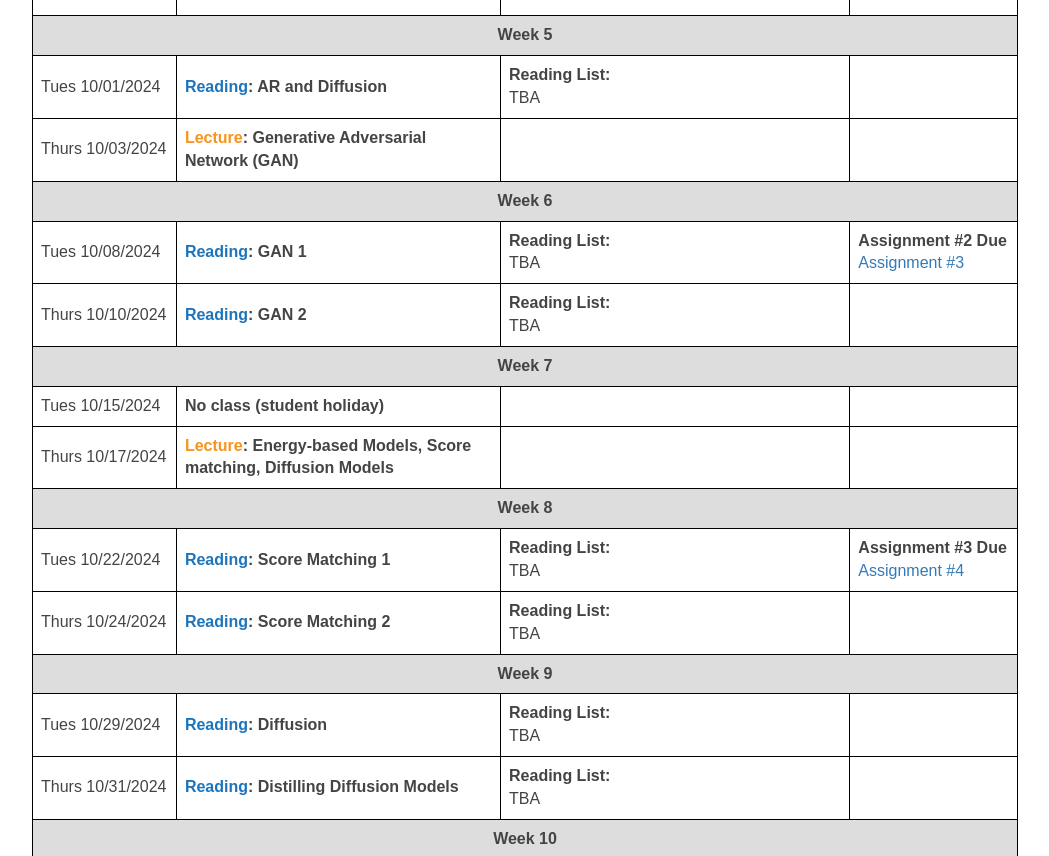
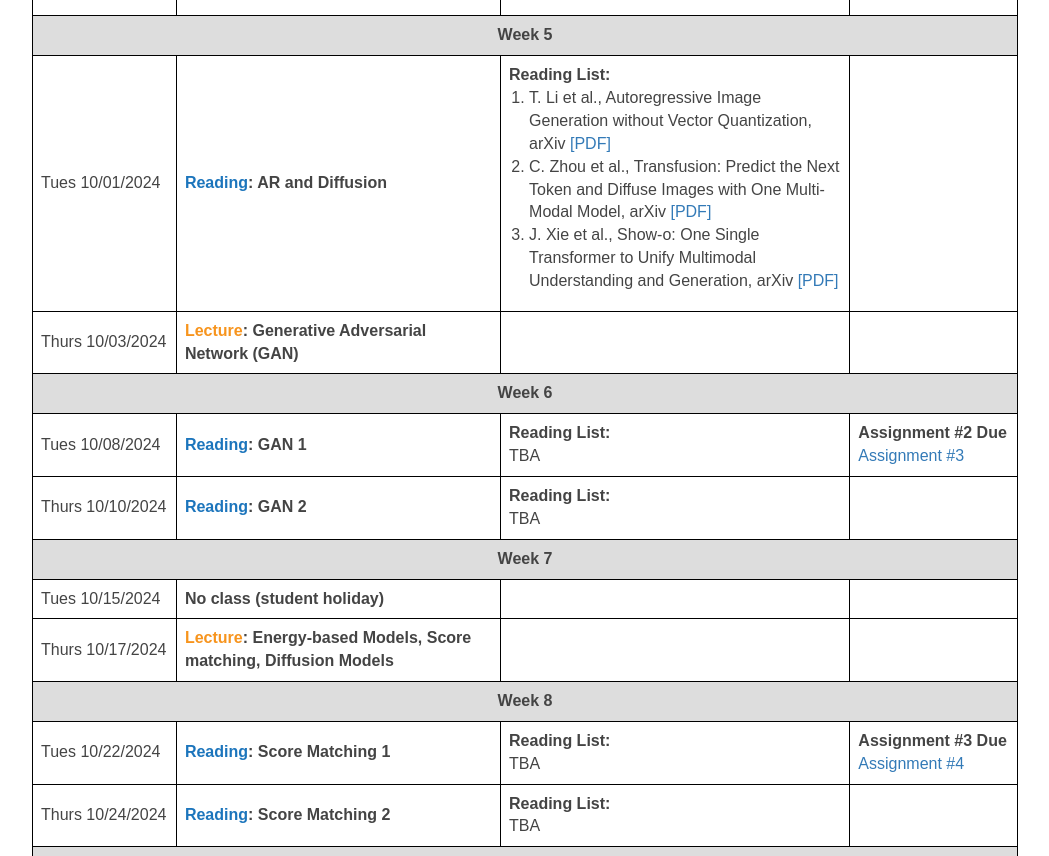
Before and after one commit to mit-6s978/mit-6s978.github.io, a plain HTML site: page schedule.html in a window 1280 px wide. Shown: the part 1976-2832 px from the top of the page, without its empty margins (115-1164 px from the left). Drawn offline with nearby package versions, Linux system fonts and the light colour scheme.

Commit message:
AR3 Reading list

```diff
--- a/schedule.html
+++ b/schedule.html
@@ -271,7 +271,31 @@
                     <td align="left"><b style='color:#1C75BC;'>Reading</b><b>: AR and Diffusion</b></td>
                     <td align="left">
                         <b>Reading List:</b><br>
-                        TBA
+                        <ol style="padding-left: 20px;">
+                            <li>
+                                T. Li et al.,
+                                Autoregressive Image Generation without Vector Quantization,
+                                arXiv
+                                <a href="https://arxiv.org/abs/2406.11838">
+                                    [PDF]
+                                </a><br>
+                            </li>
+                            <li>
+                                C. Zhou et al., Transfusion: Predict the Next Token and Diffuse Images with One
+                                Multi-Modal Model, arXiv
+                                <a href="https://www.arxiv.org/abs/2408.11039">
+                                    [PDF]
+                                </a><br>
+                            </li>
+                            <li>
+                                J. Xie et al., Show-o: One Single Transformer to Unify Multimodal Understanding and
+                                Generation,
+                                arXiv
+                                <a href="https://arxiv.org/abs/2408.12528">
+                                    [PDF]
+                                </a><br>
+                            </li>
+                        </ol>
                     </td>
                     <td></td>
                 </tr>
```
